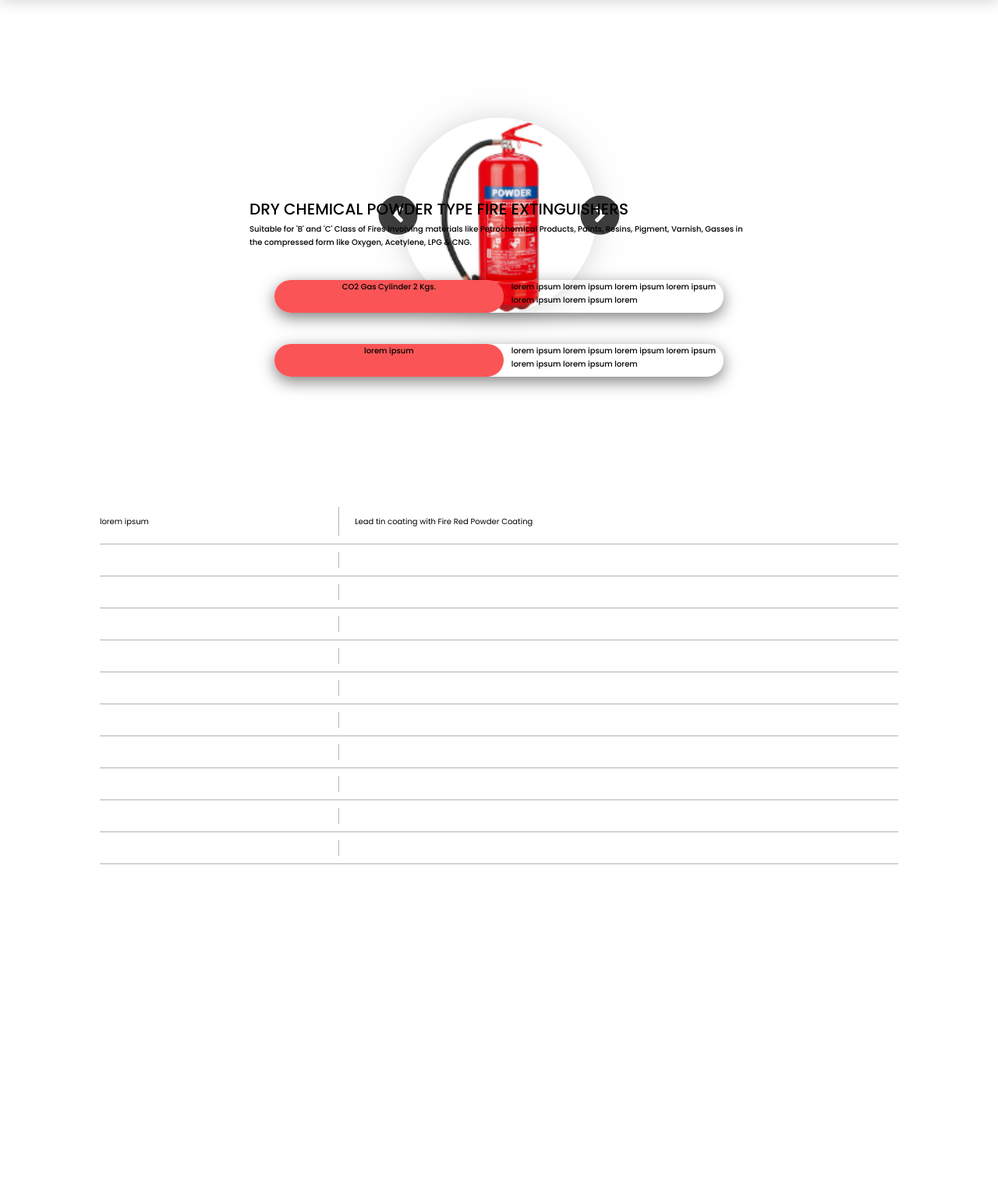
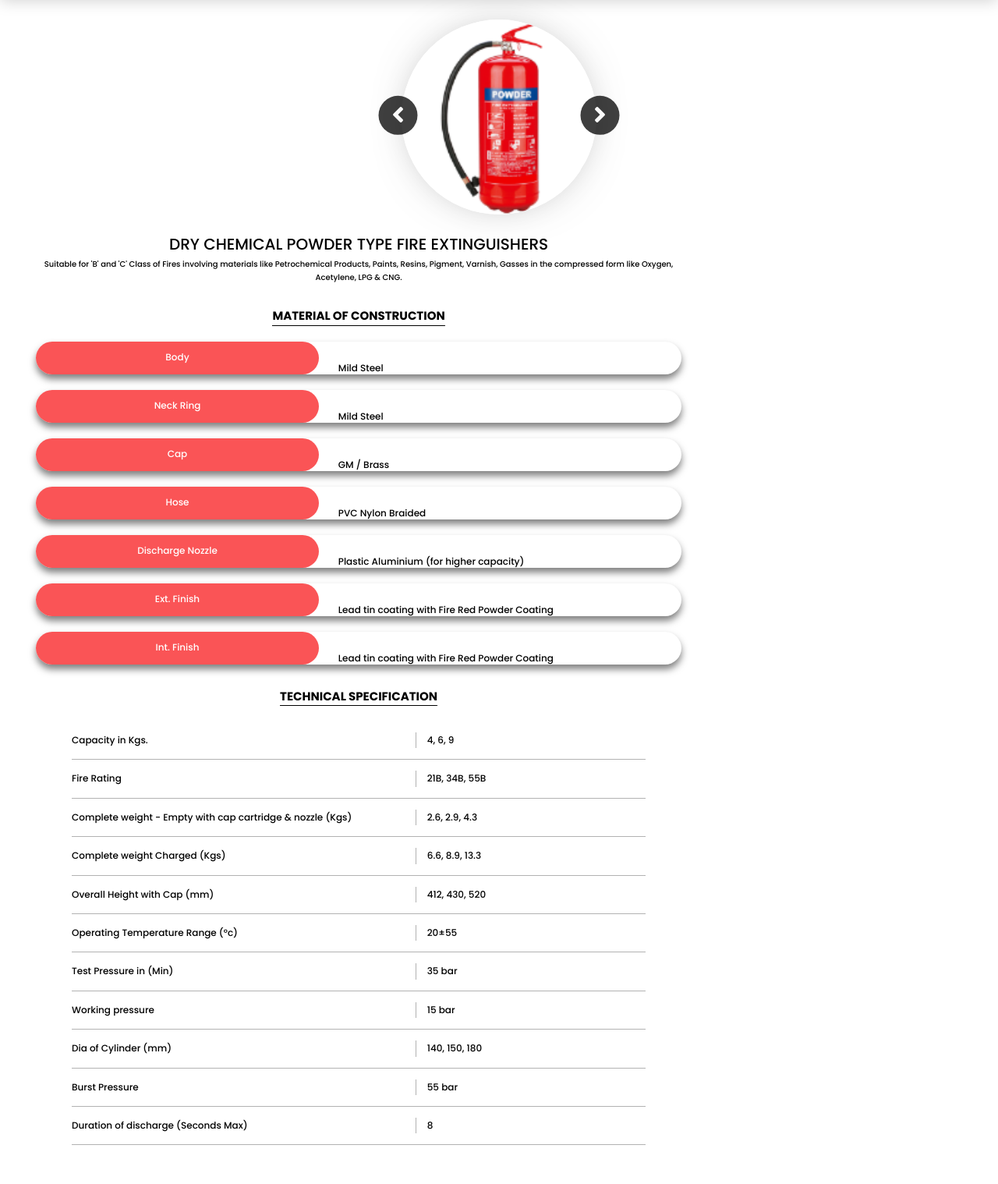
Before and after one commit to atif2843/FireLock-v0.01, a PHP site: page /html/fire-extinguisher.html in a window 1280 px wide. Shown: the part 124-1642 px from the top of the page at 78% size. Before the commit the page ends 1232 px from the top, so only its background shows below. Run offline with PHP 8.4, Linux system fonts and the light colour scheme; some libraries are stand-ins or nearby versions.

Commit message:
fireextinguisher content added to 4 slides sequesncely

```diff
--- a/html/fire-extinguisher.html
+++ b/html/fire-extinguisher.html
@@ -3,9 +3,11 @@
 <head>
     <meta charset="UTF-8">
     <meta name="viewport" content="width=device-width, initial-scale=1.0">
-    <link rel="stylesheet" href="../style/style.css">
     <link rel="stylesheet" href="../style/productnav.css">
     <link rel="stylesheet" href="../style/fire-exinguisher.css">
+    <link rel="stylesheet" href="../style/style.css">
+
+
     <link href="https://fonts.googleapis.com/css2?family=Poppins:ital,wght@0,100;0,200;0,300;0,400;0,500;0,600;0,700;0,800;0,900;1,100;1,200;1,300;1,400;1,500;1,600;1,700;1,800;1,900&display=swap" rel="stylesheet">
     <link rel="stylesheet" href="https://use.fontawesome.com/releases/v5.5.0/css/all.css" integrity="sha384-B4dIYHKNBt8Bc12p+WXckhzcICo0wtJAoU8YZTY5qE0Id1GSseTk6S+L3BlXeVIU" crossorigin="anonymous">
     <title>Document</title>
@@ -78,45 +80,408 @@
 
         </div>
     <div class="text active">
+      <div class="textcenter center">
       <h1>DRY CHEMICAL POWDER TYPE FIRE EXTINGUISHERS</h1>
       <p>Suitable for 'B' and 'C' Class of Fires involving materials like Petrochemical Products, Paints, Resins, Pigment, Varnish, Gasses in the compressed form like Oxygen, Acetylene, LPG & CNG.</p>
+    </div>
       <div class="container2">
+        <h2 class="h2-sub">MATERIAL OF CONSTRUCTION</h2>
         <div class="row">
           <div class="main">
-            <p>CO2 Gas Cylinder 2 Kgs.</p>
+            <p>Body</p>
           </div>
           <div class="side">
-            <p>
-              lorem ipsum lorem ipsum lorem ipsum lorem ipsum lorem ipsum lorem ipsum lorem
-            </p>
+            <p>Mild Steel</p>
           </div>
         </div>
         <div class="row">
           <div class="main">
-            <p>lorem ipsum</p>
+            <p>Neck Ring</p>
           </div>
           <div class="side">
-            <p>
-              lorem ipsum lorem ipsum lorem ipsum lorem ipsum lorem ipsum lorem ipsum lorem
-            </p>
+            <p> Mild Steel</p>
+          </div>
+        </div>
+        <div class="row">
+          <div class="main">
+            <p>Cap</p>
+          </div>
+          <div class="side">
+            <p>GM / Brass</p>
+          </div>
+        </div>
+        <div class="row">
+          <div class="main">
+            <p>Hose</p>
+          </div>
+          <div class="side">
+            <p>PVC Nylon Braided</p>
+          </div>
+        </div>
+        <div class="row">
+          <div class="main">
+            <p>Discharge Nozzle</p>
+          </div>
+          <div class="side">
+            <p>Plastic Aluminium (for higher capacity)</p>
+          </div>
+        </div>
+        <div class="row">
+          <div class="main">
+            <p>Ext. Finish</p>
+          </div>
+          <div class="side">
+            <p>Lead tin coating with Fire Red Powder Coating</p>
+          </div>
+        </div>
+        <div class="row">
+          <div class="main">
+            <p>Int. Finish</p>
+          </div>
+          <div class="side">
+            <p>Lead tin coating with Fire Red Powder Coating</p>
           </div>
         </div>
       </div>
+      <div class="table">
+        <h2 class="h2-sub">TECHNICAL SPECIFICATION</h2>
+        <div class="row1">
+          <div class="cloumn right">Capacity in Kgs.</div>
+          <div class="cloumn left">4, 6, 9</div>
+        </div>
+        <div class="row1">
+            <div class="cloumn right">Fire Rating</div>
+          <div class="cloumn left">21B, 34B, 55B</div>
+        </div>
+        <div class="row1">
+            <div class="cloumn right">Complete weight - Empty with
+              cap cartridge & nozzle (Kgs)</div>
+          <div class="cloumn left">2.6, 2.9, 4.3</div>
+        </div>
+        <div class="row1">
+            <div class="cloumn right">Complete weight Charged (Kgs)</div>
+          <div class="cloumn left">6.6, 8.9, 13.3</div>
+        </div>
+        <div class="row1">
+          <div class="cloumn right">Overall Height with Cap (mm)</div>
+          <div class="cloumn left">412, 430, 520</div></div>
+        <div class="row1">
+          <div class="cloumn right">Operating Temperature Range (°c)</div>
+          <div class="cloumn left">20±55</div></div>
+        <div class="row1">
+          <div class="cloumn right">Test Pressure in (Min)</div>
+          <div class="cloumn left">35 bar</div></div>
+        <div class="row1">
+          <div class="cloumn right">Working pressure </div>
+          <div class="cloumn left">15 bar</div></div>
+        <div class="row1">
+          <div class="cloumn right">Dia of Cylinder (mm)</div>
+          <div class="cloumn left">140, 150, 180</div></div>
+        <div class="row1">
+          <div class="cloumn right">Burst Pressure</div>
+          <div class="cloumn left">55 bar</div></div>
+        <div class="row1">
+          <div class="cloumn right">Duration of discharge (Seconds Max)</div>
+          <div class="cloumn left">8</div></div>
+        </div>
     </div>
     <div class="text">
-      <h1>ABC STORED PRESSURE TYPE FIRE EXTINGUISHERS</h1>
-      <p>Suitable for 'A' 'B' and 'C' Class of Fires involving materials like paper, wood, cotton, Petrochemical Products, Paints, Resins, Pigment, Varnish, Gasses in the compressed form like Oxygen, Acetylene, LPG & CNG.</p>
+      <div class="textcenter center">
+        <h1>ABC STORED PRESSURE TYPE FIRE EXTINGUISHERS</h1>
+        <p>Suitable for 'A' 'B' and 'C' Class of Fires involving materials like paper, wood, cotton, Petrochemical Products, Paints, Resins, Pigment, Varnish, Gasses in the compressed form like Oxygen, Acetylene, LPG & CNG.</p>
+      </div>
+        <div class="container2">
+          <h2 class="h2-sub">MATERIAL OF CONSTRUCTION</h2>
+          <div class="row">
+            <div class="main">
+              <p>Body</p>
+            </div>
+            <div class="side">
+              <p>Mild Steel</p>
+            </div>
+          </div>
+          <div class="row">
+            <div class="main">
+              <p>Neck Ring</p>
+            </div>
+            <div class="side">
+              <p> Mild Steel</p>
+            </div>
+          </div>
+          <div class="row">
+            <div class="main">
+              <p>Valve</p>
+            </div>
+            <div class="side">
+              <p>Forged  Brass</p>
+            </div>
+          </div>
+          <div class="row">
+            <div class="main">
+              <p>Hose</p>
+            </div>
+            <div class="side">
+              <p>PVC Nylon Braided</p>
+            </div>
+          </div>
+          <div class="row">
+            <div class="main">
+              <p>Discharge Nozzle</p>
+            </div>
+            <div class="side">
+              <p>Plastic Aluminium (for higher capacity)</p>
+            </div>
+          </div>
+          <div class="row">
+            <div class="main">
+              <p>Ext. Finish</p>
+            </div>
+            <div class="side">
+              <p>Lead tin coating with Fire Red Powder Coating</p>
+            </div>
+          </div>
+          <div class="row">
+            <div class="main">
+              <p>Int. Finish</p>
+            </div>
+            <div class="side">
+              <p>Lead tin coating with Fire Red Powder Coating</p>
+            </div>
+          </div>
+        </div>
+        <div class="table">
+          <h2 class="h2-sub">TECHNICAL SPECIFICATION</h2>
+          <div class="row1">
+            <div class="cloumn right">Capacity in Kgs.</div>
+            <div class="cloumn left">1, 2, 4, 6, 9</div>
+          </div>
+          <div class="row1">
+              <div class="cloumn right">Fire Rating</div>
+            <div class="cloumn left">1A  8B, 2A 21B, 3A 21B, 4A 21B</div>
+          </div>
+          <div class="row1">
+              <div class="cloumn right">Complete weight - Empty with Valve,
+                guage, hose, & Nozzle  (kgs)</div>
+            <div class="cloumn left">1, 1.4, 2.6, 2.9, 4.3</div>
+          </div>
+          <div class="row1">
+              <div class="cloumn right">Complete weight Charged (Kgs)</div>
+            <div class="cloumn left">2, 3.4, 6.6, 8.9, 13.3</div>
+          </div>
+          <div class="row1">
+            <div class="cloumn right">Overall Height with Cap (mm)</div>
+            <div class="cloumn left">250, 295, 412, 430, 520</div></div>
+          <div class="row1">
+            <div class="cloumn right">Operating Temperature Range (°c)</div>
+            <div class="cloumn left">20±55</div></div>
+          <div class="row1">
+            <div class="cloumn right">Test Pressure in (min)</div>
+            <div class="cloumn left">35 bar</div></div>
+          <div class="row1">
+            <div class="cloumn right">Working pressure </div>
+            <div class="cloumn left">15 bar</div></div>
+          <div class="row1">
+            <div class="cloumn right">Dia of Cylinder (mm)</div>
+            <div class="cloumn left">86, 106, 140, 150, 180</div></div>
+          <div class="row1">
+            <div class="cloumn right">Burst Pressure</div>
+            <div class="cloumn left">1, 2</div></div>
+          <div class="row1">
+            <div class="cloumn right">Duration of discharge (Seconds Max)</div>
+            <div class="cloumn left">8</div></div>
+            <div class="row1">
+              <div class="cloumn right">Percentage of Discharge</div>
+              <div class="cloumn left">90%</div></div>
+          </div>
     </div>
     <div class="text">
-      <h1>CARBON DIOXIDE TYPE FIRE EXTINGUISHERS</h1>
-      <p>Suitable for 'B' and 'C' Class of Fires involving materials like Petrochemical Products, Paints, Resins, Pigment, Varnish, Gasses in the compressed form like Oxygen, Acetylene, LPG & CNG and also for fires involving electrical equipment</p>
+      <div class="textcenter center">
+        <h1>CARBON DIOXIDE TYPE FIRE EXTINGUISHERS</h1>
+        <p>Suitable for 'B' and 'C' Class of Fires involving materials like Petrochemical Products, Paints, Resins, Pigment, Varnish, Gasses in the compressed form like Oxygen, Acetylene, LPG & CNG and also for fires involving electrical equipment</p>
+      </div>
+        <div class="container2">
+          <h2 class="h2-sub">MATERIAL OF CONSTRUCTION</h2>
+          <div class="row">
+            <div class="main">
+              <p>Body</p>
+            </div>
+            <div class="side">
+              <p>Mild Steel</p>
+            </div>
+          </div>
+          <div class="row">
+            <div class="main">
+              <p>Valve</p>
+            </div>
+            <div class="side">
+              <p>Forged  Brass</p>
+            </div>
+          </div>
+          <div class="row">
+            <div class="main">
+              <p>Hose</p>
+            </div>
+            <div class="side">
+              <p>High Pressure</p>
+            </div>
+          </div>
+          <div class="row">
+            <div class="main">
+              <p>Ext. Finish</p>
+            </div>
+            <div class="side">
+              <p>Fire Red</p>
+            </div>
+          </div>
+          <div class="row">
+            <div class="main">
+              <p>Trolley / Handle</p>
+            </div>
+            <div class="side">
+              <p>MS tube</p>
+            </div>
+          </div>
+        </div>
+        <div class="table">
+          <h2 class="h2-sub">TECHNICAL SPECIFICATION</h2>
+          <div class="row1">
+            <div class="cloumn right">Capacity in Kgs.</div>
+            <div class="cloumn left">2, 3, 4.5, 6.5, 9</div>
+          </div>
+          <div class="row1">
+              <div class="cloumn right">Filling Ratio</div>
+            <div class="cloumn left">0.667</div>
+          </div>
+          <div class="row1">
+              <div class="cloumn right">Complete weight - Empty with Valve,
+                guage, hose, & Nozzle  (kgs)</div>
+            <div class="cloumn left">4.2, 6, 10, 15, 21</div>
+          </div>
+          <div class="row1">
+              <div class="cloumn right">Complete weight Charged (Kgs)</div>
+            <div class="cloumn left">6.2, 9, 15, 22, 30</div>
+          </div>
+          <div class="row1">
+            <div class="cloumn right">Overall Height with Valve/trolley
+              handle (mm)</div>
+            <div class="cloumn left">565, 660, 955, 1210</div></div>
+          <div class="row1">
+            <div class="cloumn right">Working pressure at (Kgf / cm<sup>2</sup>)</div>
+            <div class="cloumn left">140</div></div>
+          <div class="row1">
+            <div class="cloumn right">Test Pressure in (Kgf / cm<sup>2</sup>)</div>
+            <div class="cloumn left">250</div></div>
+          <div class="row1">
+            <div class="cloumn right">Dia of Cylinder (mm)</div>
+            <div class="cloumn left">108, 140</div></div>
+          <div class="row1">
+            <div class="cloumn right">Range of discharge (meters)</div>
+            <div class="cloumn left">4, 5, 6, 8</div></div>
+          <div class="row1">
+            <div class="cloumn right">Duration of discharge (Seconds Max)</div>
+            <div class="cloumn left">18, 20, 24, 30, 36</div></div>
     </div>
+  </div>
     <div class="text">
-        <h1>WATER CO2 TYPE FIRE EXTINGUISHERS</h1>
-        <p>Suitable for 'A' and 'C' Class of Fires involving materials like paper, wood, cotton.
+          <div class="textcenter center">
+            <h1>WATER CO<sub>2</sub> TYPE FIRE EXTINGUISHERS</h1>
+            <p>Suitable for 'A' and 'C' Class of Fires involving materials like paper, wood, cotton.</p>
 
-          Caution :	Not to use on live electrical equipment and water susceptible chemicals.
-          </p>
+              <p><span style="color:#FF0000">Caution</span> : Not to use on live electrical equipment and water susceptible chemicals.</p>
+          </div>
+            <div class="container2">
+              <h2 class="h2-sub">MATERIAL OF CONSTRUCTION</h2>
+              <div class="row">
+                <div class="main">
+                  <p>Body</p>
+                </div>
+                <div class="side">
+                  <p>Mild Steel</p>
+                </div>
+              </div>
+              <div class="row">
+                <div class="main">
+                  <p>Valve</p>
+                </div>
+                <div class="side">
+                  <p>Forged  Brass</p>
+                </div>
+              </div>
+              <div class="row">
+                <div class="main">
+                  <p>Hose</p>
+                </div>
+                <div class="side">
+                  <p>PVC Nylon Braided</p>
+                </div>
+              </div>
+              <div class="row">
+                <div class="main">
+                  <p>Discharge Nozzle</p>
+                </div>
+                <div class="side">
+                  <p>Plastic Aluminium (for higher capacity)</p>
+                </div>
+              </div>
+              <div class="row">
+                <div class="main">
+                  <p>Ext. Finish</p>
+                </div>
+                <div class="side">
+                  <p>Lead tin coating with Fire Red Powder Coating</p>
+                </div>
+              </div>
+              <div class="row">
+                <div class="main">
+                  <p>Int. Finish</p>
+                </div>
+                <div class="side">
+                  <p>Lead tin coating with Fire Red Powder Coating</p>
+                </div>
+              </div>
+            </div>
+            <div class="table">
+              <h2 class="h2-sub">TECHNICAL SPECIFICATION</h2>
+              <div class="row1">
+                <div class="cloumn right">Capacity in Kgs.</div>
+                <div class="cloumn left">9, 45</div>
+              </div>
+              <div class="row1">
+                  <div class="cloumn right">Co2Gas Cartridge / Cylinder (gms)</div>
+                <div class="cloumn left">940, 13385</div>
+              </div>
+              <div class="row1">
+                  <div class="cloumn right">Complete weight - Empty with Cap
+                    cartridge & nozzle (kgs)</div>
+                <div class="cloumn left">60, 300</div>
+              </div>
+              <div class="row1">
+                  <div class="cloumn right">Complete weight Charged (Kgs)</div>
+                <div class="cloumn left">15.4, 92.25</div>
+              </div>
+              <div class="row1">
+                <div class="cloumn right">Overall Height with Cap (mm)</div>
+                <div class="cloumn left">595, 1160</div></div>
+              <div class="row1">
+                <div class="cloumn right">Working Temperature Range (°c)</div>
+                <div class="cloumn left">27 ± 2°C</div></div>
+              <div class="row1">
+                <div class="cloumn right">Test Pressure in (Kgf / cm<sup>2</sup>)</div>
+                <div class="cloumn left">30</div></div>
+              <div class="row1">
+                <div class="cloumn right">Working pressure at 27 ± 2°C (Kgf / cm<sup>2</sup>)</div>
+                <div class="cloumn left">15</div></div>
+              <div class="row1">
+                <div class="cloumn right">Dia of Cylinder (mm)</div>
+                <div class="cloumn left">175 ± 5 , 300 ± 25</div></div>
+              <div class="row1">
+                <div class="cloumn right">Range of discharge (meters)</div>
+                <div class="cloumn left">6, 10</div></div>
+
+                <div class="row1">
+                  <div class="cloumn right">Duration of discharge (Seconds Max)</div>
+                  <div class="cloumn left">120, 180</div></div>
+          </div>
       </div>
       <div class="text">
         <h1>MECHANICAL FOAM TYPE FIRE EXTINGUISHERS</h1>
@@ -141,38 +506,6 @@
         <p>Fire Extinguishing Ball is a ball shaped fire extinguisher. Simply thrown into a fire, it will activate within 3-5 seconds and effectively disperse fire -extinguishing chemicals. When a fire occurs and no one is present, Fire Extinguishing Ball will self-activate when it comes into contact with fire and give a loud noise as a fire alarm. Because of this feature, it can be placed in any fire prone area such as above electrical circuit breaker, buses, godown or in a kitchen</p>
       </div>
     </div>
-    <div class="table">
-      <div class="row1">
-        <div class="cloumn right">lorem ipsum</div>
-        <div class="cloumn left">Lead tin coating with Fire Red Powder Coating</div>
-      </div>
-      <div class="row1">
-          <div class="cloumn right"></div>
-        <div class="cloumn left"></div>
-      </div>
-      <div class="row1">
-          <div class="cloumn right"></div>
-        <div class="cloumn left"></div>
-      </div>
-      <div class="row1">
-          <div class="cloumn right"></div>
-        <div class="cloumn left"></div>
-      </div>
-      <div class="row1">  <div class="cloumn right"></div>
-        <div class="cloumn left"></div></div>
-      <div class="row1">  <div class="cloumn right"></div>
-        <div class="cloumn left"></div></div>
-      <div class="row1">  <div class="cloumn right"></div>
-        <div class="cloumn left"></div></div>
-      <div class="row1">  <div class="cloumn right"></div>
-        <div class="cloumn left"></div></div>
-      <div class="row1">  <div class="cloumn right"></div>
-        <div class="cloumn left"></div></div>
-      <div class="row1">  <div class="cloumn right"></div>
-        <div class="cloumn left"></div></div>
-      <div class="row1">  <div class="cloumn right"></div>
-        <div class="cloumn left"></div></div>
-      </div>
     <script src="../script/script.js"></script>
     <script src="../script/fireextinguisher_script.js"></script>
 </body>
--- a/style/fire-exinguisher.css
+++ b/style/fire-exinguisher.css
@@ -1,16 +1,39 @@
 .slider-container{
   height: 80vh;
+  position: relative;
 }
 .container2{
   width: 100%;
 }
+.h2-sub{
+  margin: 20px 0 0 0;
+  text-align: center;
+  position: relative;
+  width: fit-content;
+  margin: 28px auto 20px auto;
+}
+.h2-sub::after{
+  content: '';
+  position: absolute;
+  bottom: 0;
+  left: 0;
+  width: 100%;
+  display: block;
+  height: 1px;
+  background: #000;
+
+}
+.container2 > div.row:nth-child(1){
+  margin: 0 auto;
+}
 div.row{
   display:flex;
   border-radius:100px;
-  box-shadow: 0px 6px 20px rgba(0,0,0,0.5);
-  margin: 40px auto;
+  box-shadow: 0px 6px 10px rgba(0,0,0,0.5);
+  margin: 20px auto;
   width: 90%;
   height: 42px;
+  font-size: 12px;
 }
 div.main{
   width: 80%;
@@ -18,9 +41,12 @@ div.main{
   background-color: #FA5456;
   text-align:center;
   overflow:hidden;
+  padding: 10px;
+  color: white;
 }
 div.side{
-  padding-left:10px;
+  padding: 3%;
+  width: 100%;
 }
 div.table{
   width:80%;
@@ -31,18 +57,26 @@ div.row1{
   border-bottom:1px solid rgba(0,0,0,0.3);
   padding:0;
   display:flex;
-
+  font-size: 12px;
 }
 .cloumn{
   text-align:left;
 }
 .right{
-  width:30%;
+  width: 60%;
   border-right:1px solid rgba(0,0,0,0.3);
-  align-self:center;
-  padding: 10px 0px;
+  align-self: center;
+  margin: 5px 0;
 }
 .left{
-  width:70%;
-  padding:20px;
+  width: 40%;
+  padding: 14px;
+  align-self: center;
 }
+.textcenter{
+  text-align: center;
+}
+.center{
+  width: 90%;
+  margin: 0 auto;
+}
--- a/style/productnav.css
+++ b/style/productnav.css
@@ -3,21 +3,19 @@ main.product-main{
   margin-top: 34px;
 }
 .items {
+  position: relative;
+  top: 0;
+  width: 100%;
+  /* left: 50%; */
+  /* transform: translate(-50%, -50%); */
+  height: 37vh;
+  /* z-index: 999; */
+}
+.item {
   position: absolute;
-  top: 50%;
-  width: 100%;
+  top: 0;
   left: 50%;
-  transform: translate(-50%, -50%);
-  height: 100%;
-}
-
-.items {}
-
-.items .item {
-  position: absolute;
-  top: 50%;
-  left: 50%;
-  transform: translate(-50%, -50%);
+  transform: translate(-50%, 10%);
   width: 250px;
   height: 250px;
   border-radius: 50%;
@@ -29,11 +27,11 @@ main.product-main{
 }
 .text{
   opacity:0;
-  position:absolute;
-  top: 71%;
-  left:50%;
+  position: absolute;
+  /* top: 100%; */
+  /* left:50%; */
   transition: all 300ms ease-in-out;
-  transform: translate(-50%,-71%);
+  /* transform: translate(-50%,-71%); */
   font-weight: 500;
   width: fit-content;
 }
@@ -46,7 +44,7 @@ main.product-main{
 
 .item.active {
   opacity: 1;
-  z-index: 99;
+  z-index: 3;
   box-shadow: 0px 0px 65px -35px rgba(0, 0, 0, 0.75);
 }
 
@@ -68,7 +66,7 @@ main.product-main{
   left: 50%;
   transform: translate(-50%, -50%);
   width: 275px;
-  z-index: 100;
+  z-index: 97;
 }
 
 .button-container .button {
```
